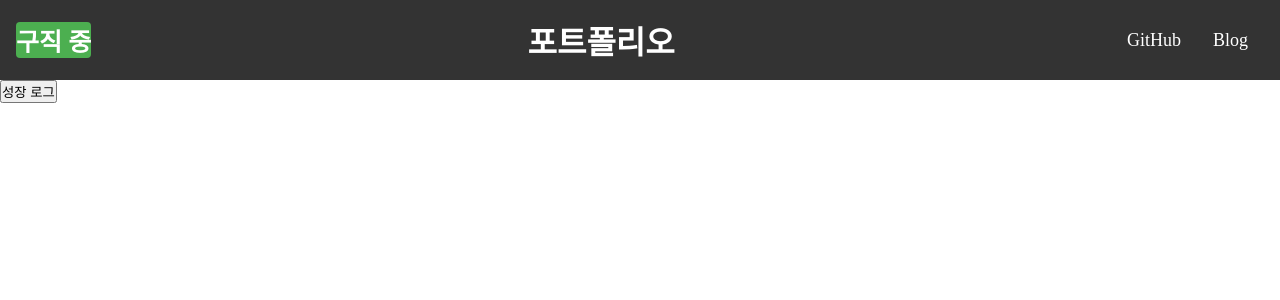
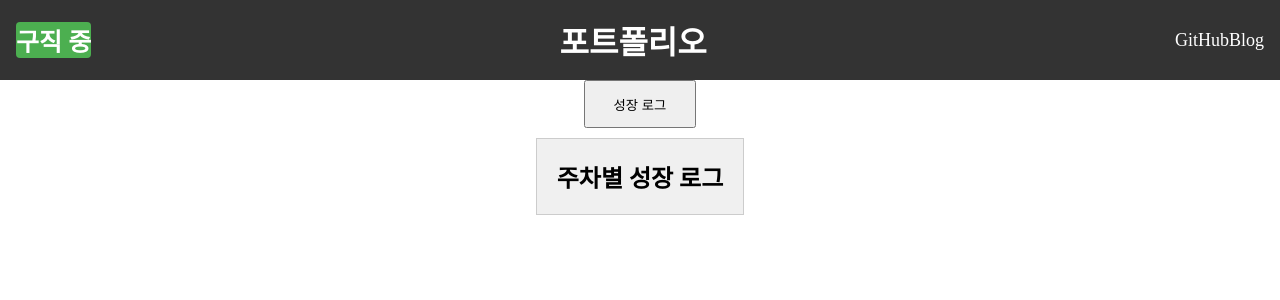
Before and after one commit to dev-honing/Portfolio, a React (Create React App) app in the folder v2.0/: page / in a window 1280 px wide. Both pictures are taken after a click on the button "성장 로그". Shown: the top 300 px of the page. Built offline with nearby package versions, Linux system fonts and the light colour scheme.

Commit message:
Design: flex를 통한 정렬 설정과 Growth 컴포넌트 스타일링

```diff
--- /dev/null
+++ b/v2.0/src/Components/Container/Container.css
@@ -0,0 +1 @@
+/* src/Components/Container/Container.css */
--- a/v2.0/src/Components/Container/Container.tsx
+++ b/v2.0/src/Components/Container/Container.tsx
@@ -1,6 +1,8 @@
 // src/Pages/Container/Container.tsx
 import React, { useState } from "react";
 import Growth from "./Growth/Growth";
+
+import "./Container.css"
 
 const Container: React.FC = () => {
   // 팝업의 활성화 상태를 나타내는 변수
--- /dev/null
+++ b/v2.0/src/Components/Container/Growth/Growth.css
@@ -0,0 +1,13 @@
+/* src/Pages/Container/Growth/Growth.css */
+
+.growth {
+  background-color: #f0f0f0;
+  padding: 20px;
+  border: 1px solid #ccc;
+  margin-top: 10px;
+  display: none;
+}
+
+.growth.active {
+  display: block;
+}
--- a/v2.0/src/Components/Container/Growth/Growth.tsx
+++ b/v2.0/src/Components/Container/Growth/Growth.tsx
@@ -1,9 +1,11 @@
 // src/Pages/Container/Growth/Growth.tsx
+
+import "./Growth.css"
 
 const Growth: React.FC = () => {
   return (
-    <div className="growth">
-
+    <div className="growth active">
+      <h2>주차별 성장 로그</h2>
     </div>
   );
 };
--- a/v2.0/src/Components/Header/Site/Sites.css
+++ b/v2.0/src/Components/Header/Site/Sites.css
@@ -3,7 +3,7 @@
 .site{
   background-color: #333;
   color: #ffffff;
-  margin: 1rem;
+  /* margin: 1rem; */
   text-decoration: none;
   font-size: large;
 }
--- a/v2.0/src/Components/Header/Site/Sites.tsx
+++ b/v2.0/src/Components/Header/Site/Sites.tsx
@@ -8,8 +8,8 @@ const Sites: React.FC = () => {
     <div className="sites">
       <a href="http://github.com/dev-honing" className="site" target="_blank" rel="noopener noreferrer">
         GitHub
-      </a>
-      {/* 나중에 링크 수정하기! */}<a href="https://dev-honing.github.io/CRA-TEST/" className="site" target="_blank" rel="noopener noreferrer">Blog</a>
+      </a>      {/* 나중에 링크 수정하기! */}
+      <a href="https://dev-honing.github.io/CRA-TEST/" className="site" target="_blank" rel="noopener noreferrer">Blog</a>
     </div>
   );
 };
--- a/v2.0/src/index.css
+++ b/v2.0/src/index.css
@@ -17,6 +17,9 @@
 
 #container {
   height: 80vh;
+  display: flex;
+  flex-direction: column;
+  align-items: center;
 }
 
 #footer {
@@ -26,3 +29,8 @@
 #comments {
   overflow-y: scroll;
 }
+
+button {
+  width: 7rem;
+  height: 3rem;
+}
```
